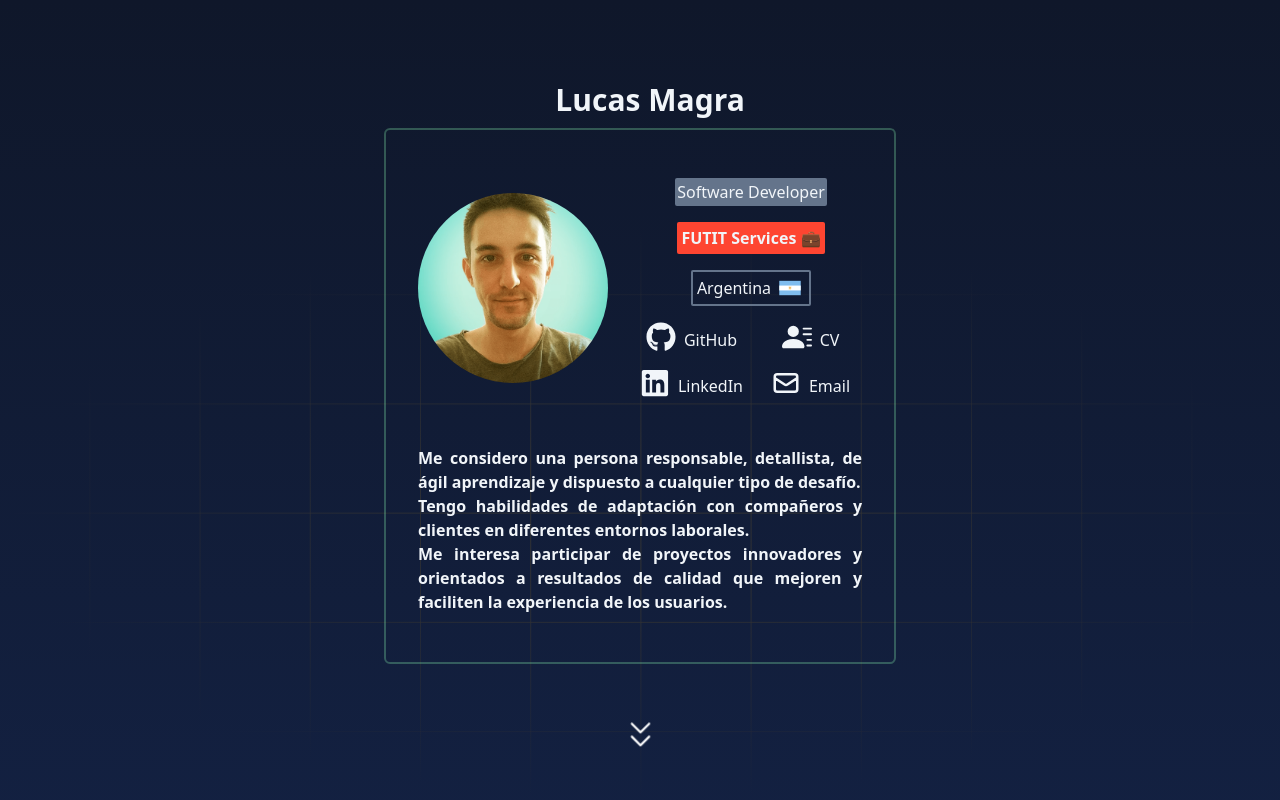
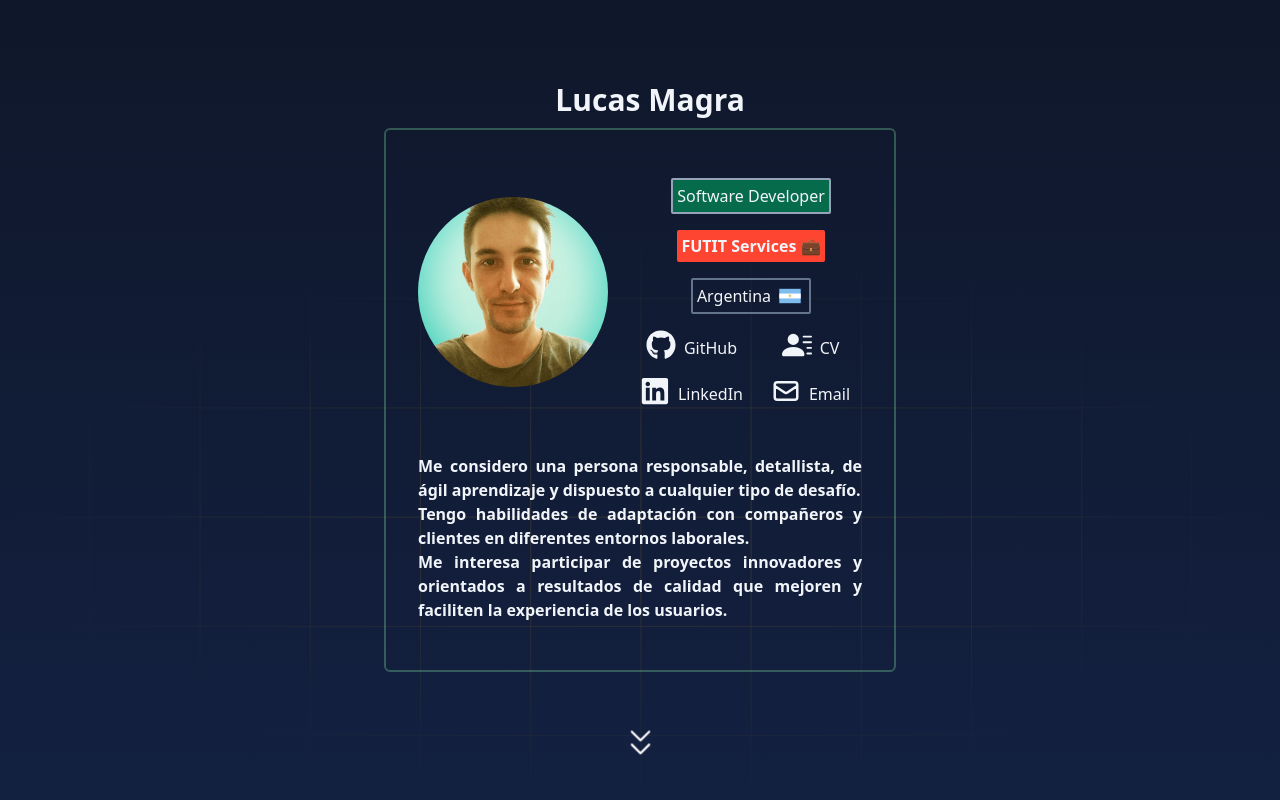
Before and after one commit to luqasmagra/portfolio, a Next.js app: page / in a window 1280 px wide. Shown: the top 800 px of the page. Built offline with nearby package versions, Linux system fonts and the light colour scheme.

Commit message:
Fix About

```diff
--- a/src/pages/components/About.jsx
+++ b/src/pages/components/About.jsx
@@ -22,7 +22,7 @@ export default function About() {
           className="rounded-full"
         />
         <div className="flex flex-col gap-4 font-medium self-center md:self-auto">
-          <span className="rounded-sm border-2 border-slate-500 flex max-w-max self-center justify-center bg-slate-500">
+          <span className="rounded-sm border-2 border-slate-400 flex max-w-max self-center justify-center p-1 bg-[#038a56bb]">
             Software Developer
           </span>
           <a
```
